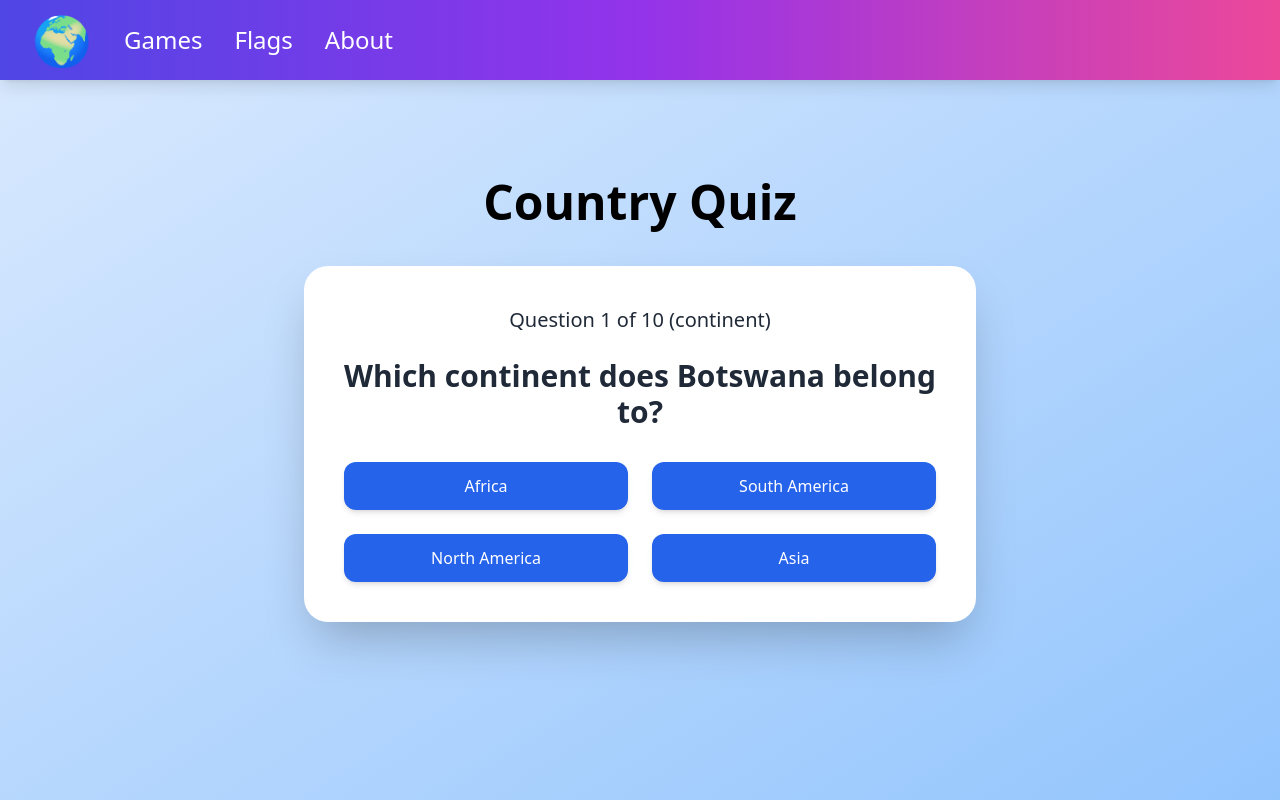
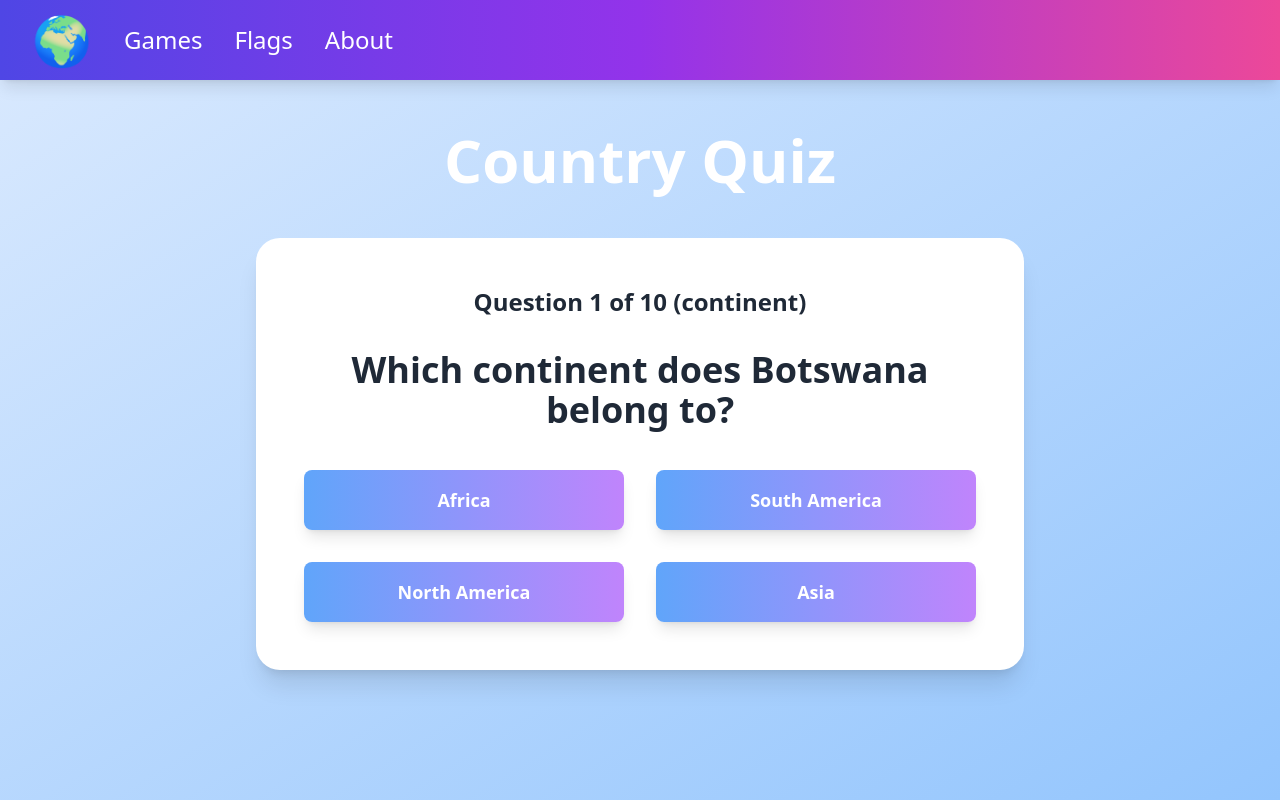
Before and after one commit to ArthurEhem/Industry-Elective, a React (Vite) app: page /ContinentGuessGame in a window 1280 px wide. Built offline with nearby package versions, Linux system fonts and the light colour scheme.

Commit message:
Added Review / Check answers for Quiz Adjusted UI

```diff
--- a/src/pages/ContinentGuessGame.jsx
+++ b/src/pages/ContinentGuessGame.jsx
@@ -6,7 +6,7 @@ import NavigationBar from "../components/NavigationBar";
 import MusicPlayer from "../components/MusicPlayer";
 
 const CountryQuizGame = () => {
-  const navigate = useNavigate();  // Hook to navigate
+  const navigate = useNavigate(); // Hook to navigate
   const [allCountries, setAllCountries] = useState([]);
   const [currentCountry, setCurrentCountry] = useState(null);
   const [currentQuestionType, setCurrentQuestionType] = useState("");
@@ -15,8 +15,8 @@ const CountryQuizGame = () => {
   const [questionCount, setQuestionCount] = useState(0);
   const [gameOver, setGameOver] = useState(false);
   const [score, setScore] = useState(0);
+  const [quizHistory, setQuizHistory] = useState([]); // New state to track quiz history
 
-  // Question types with their respective generation and validation logic
   const questionTypes = [
     {
       type: "continent",
@@ -56,7 +56,6 @@ const CountryQuizGame = () => {
     }
   ];
 
-  // Prepare countries on initial load
   useEffect(() => {
     const countriesList = continents.flatMap(continent =>
       continent.countriesList.map(country => ({
@@ -67,7 +66,6 @@ const CountryQuizGame = () => {
     setAllCountries(countriesList);
   }, []);
 
-  // Generate next question when countries are loaded or question count changes
   useEffect(() => {
     if (allCountries.length > 0 && questionCount < 10) {
       generateNextQuestion();
@@ -76,7 +74,6 @@ const CountryQuizGame = () => {
     }
   }, [allCountries, questionCount]);
 
-  // Shuffle array utility
   const shuffleArray = (array) => {
     const newArray = [...array];
     for (let i = newArray.length - 1; i > 0; i--) {
@@ -86,24 +83,18 @@ const CountryQuizGame = () => {
     return newArray;
   };
 
-  // Generate next question
   const generateNextQuestion = () => {
-    // Randomly select a question type
     const randomQuestionType = questionTypes[Math.floor(Math.random() * questionTypes.length)];
     setCurrentQuestionType(randomQuestionType.type);
 
-    // Select a random country
     const nextCountry = allCountries[Math.floor(Math.random() * allCountries.length)];
     setCurrentCountry(nextCountry);
 
-    // Generate question and options
     const { question, correctAnswer, generateOptions } = randomQuestionType.generateQuestion(nextCountry);
 
-    // Generate unique options, ensuring correct answer is included
     const allPossibleOptions = generateOptions();
     const uniqueOptions = [...new Set(allPossibleOptions)];
 
-    // Create options array with correct answer and random other options
     const optionsSet = new Set([correctAnswer]);
     while (optionsSet.size < 4 && uniqueOptions.length > 0) {
       const randomOption = uniqueOptions[Math.floor(Math.random() * uniqueOptions.length)];
@@ -117,9 +108,17 @@ const CountryQuizGame = () => {
     setCorrectAnswer(correctAnswer);
   };
 
-  // Handle user's answer
   const handleAnswer = (selectedOption) => {
     const currentQuestionTypeObj = questionTypes.find(q => q.type === currentQuestionType);
+
+    setQuizHistory(prevHistory => [
+      ...prevHistory,
+      {
+        question: currentQuestionTypeObj.generateQuestion(currentCountry).question,
+        correctAnswer,
+        selectedAnswer: selectedOption
+      }
+    ]);
 
     if (currentQuestionTypeObj.validateAnswer(selectedOption, correctAnswer)) {
       setScore(score + 1);
@@ -128,56 +127,80 @@ const CountryQuizGame = () => {
     setQuestionCount(questionCount + 1);
   };
 
-  // Reset game
   const resetGame = () => {
     setQuestionCount(0);
     setScore(0);
     setGameOver(false);
+    setQuizHistory([]);
     generateNextQuestion();
   };
 
   useEffect(() => {
     if (gameOver) {
-      confetti(); // Trigger the confetti effect
+      confetti();
     }
   }, [gameOver]);
 
   return (
-    <div className="relative flex h-screen flex-col items-center justify-center bg-gradient-to-br from-blue-100 to-blue-300 p-6">
+  <div className="relative flex h-screen flex-col items-center justify-center bg-gradient-to-br from-blue-100 to-blue-300 text-white p-6">
     <NavigationBar />
     <MusicPlayer src="/Loop01.mp3" volume={0.5} />
-      <h1 className="text-5xl font-bold mb-10 text-center">Country Quiz</h1>
+    <h1 className="text-6xl font-extrabold mb-12 text-center">Country Quiz</h1>
     {gameOver ? (
-        <div className="text-center">
-          <h2 className="text-4xl font-semibold mb-6">Game Over!</h2>
-          <p className="text-2xl mb-6">Your score: {score} / 10</p>
+      <div className="text-center w-full max-w-4xl">
+        <h2 className="text-5xl font-bold mb-4">Game Over!</h2>
+        <p className="text-3xl mb-8">Your score: {score} / 10</p>
+
+        {/* Buttons */}
+        <div className="flex justify-center gap-6 mb-6">
           <button
             onClick={resetGame}
-            className="mt-6 px-8 py-4 bg-green-600 hover:bg-green-700 text-white rounded-xl shadow-xl transition ease-in-out duration-200 transform hover:scale-105"
+            className="px-10 py-5 bg-green-500 hover:bg-green-600 text-white text-xl rounded-full shadow-lg transform hover:scale-110 transition ease-in-out duration-200"
           >
             Play Again
           </button>
           <button
-            onClick={() => navigate("/", { replace: true })} // Redirect to home page
-            className="mt-10 px-8 py-4 bg-red-600 hover:bg-red-700 text-white rounded-xl shadow-xl transition ease-in-out duration-200 transform hover:scale-105"
+            onClick={() => navigate("/", { replace: true })}
+            className="px-10 py-5 bg-red-500 hover:bg-red-600 text-white text-xl rounded-full shadow-lg transform hover:scale-110 transition ease-in-out duration-200"
           >
             Quit
           </button>
         </div>
+
+        {/* Answer Sheet */}
+        <div className="bg-white text-gray-800 p-6 rounded-3xl shadow-xl w-full max-w-4xl overflow-y-auto max-h-[400px]">
+          <h3 className="text-3xl font-bold mb-4 text-center">Review</h3>
+          <ul className="text-lg space-y-6">
+            {quizHistory.map((entry, index) => (
+              <li key={index} className="p-4 border rounded-lg shadow-sm bg-gray-100">
+                <p className="text-xl font-semibold mb-2">
+                  <strong>Question {index + 1}:</strong> {entry.question}
+                </p>
+                <p className="text-lg">
+                  <strong>Correct Answer:</strong> {entry.correctAnswer}
+                </p>
+                <p className={`text-lg ${entry.correctAnswer === entry.selectedAnswer ? "text-green-600" : "text-red-600"}`}>
+                  <strong>Your Answer:</strong> {entry.selectedAnswer}
+                </p>
+              </li>
+            ))}
+          </ul>
+        </div>
+      </div>
     ) : currentCountry ? (
-        <div className="bg-white text-gray-800 p-10 rounded-3xl shadow-2xl w-full max-w-2xl">
-          <p className="text-xl font-medium text-center mb-6">
+      <div className="bg-white text-gray-800 p-12 rounded-3xl shadow-xl w-full max-w-3xl">
+        <p className="text-2xl font-semibold text-center mb-8">
           Question {questionCount + 1} of 10 ({currentQuestionType})
         </p>
-          <p className="text-3xl font-bold text-center mb-8">
+        <p className="text-4xl font-bold text-center mb-10">
           {questionTypes.find(q => q.type === currentQuestionType).generateQuestion(currentCountry).question}
         </p>
-          <div className="grid grid-cols-2 gap-6">
+        <div className="grid grid-cols-2 gap-8">
           {options.map((option) => (
             <button
               key={option}
               onClick={() => handleAnswer(option)}
-                className="px-6 py-3 bg-blue-600 hover:bg-blue-700 text-white rounded-xl shadow-md transition ease-in-out duration-200 transform hover:scale-105"
+              className="px-8 py-4 bg-gradient-to-r from-blue-400 to-purple-400 text-white text-lg font-semibold rounded-lg shadow-lg transform hover:scale-105 transition ease-in-out duration-200"
             >
               {option}
             </button>
@@ -185,7 +208,7 @@ const CountryQuizGame = () => {
         </div>
       </div>
     ) : (
-        <p>Loading...</p>
+      <p className="text-2xl font-bold text-center">Loading...</p>
     )}
   </div>
   );
```
Lines whose indentation alone changed are shown as unchanged.
